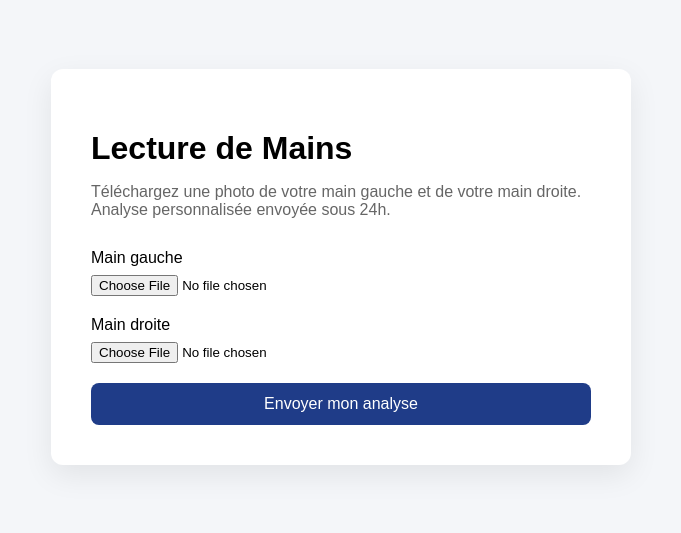
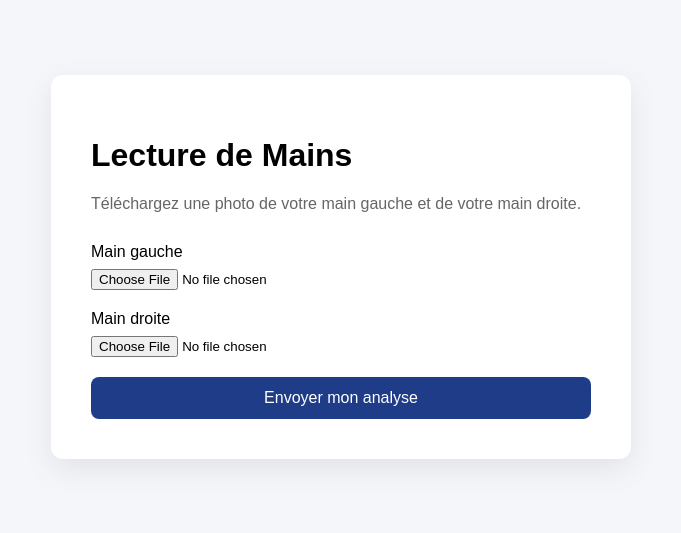
Before and after one commit to Pelleas6/palm-mvp, a Next.js app: page / in a window 1280 px wide. Shown: the part 141-674 px from the top of the page, without its empty margins (299-980 px from the left). Built offline with nearby package versions, Linux system fonts and the light colour scheme.

Commit message:
Update page.js

```diff
--- a/app/page.js
+++ b/app/page.js
@@ -8,9 +8,7 @@ export default function Home() {
   const [error, setError] = useState("");
   const [loading, setLoading] = useState(false);
 
-  const handleSubmit = async (e) => {
-    e.preventDefault(); // IMPORTANT
-
+  const handleUpload = async () => {
     if (!leftHand || !rightHand) {
       setError("Veuillez télécharger les deux mains.");
       return;
@@ -60,16 +58,12 @@ export default function Home() {
         width: "100%",
         maxWidth: "500px"
       }}>
-        <h1 style={{ marginBottom: "10px" }}>
-          Lecture de Mains
-        </h1>
+        <h1>Lecture de Mains</h1>
 
         <p style={{ color: "#666", marginBottom: "30px" }}>
           Téléchargez une photo de votre main gauche et de votre main droite.
-          Analyse personnalisée envoyée sous 24h.
         </p>
 
-        <form onSubmit={handleSubmit}>
         <div style={{ marginBottom: "20px" }}>
           <label>Main gauche</label>
           <input
@@ -97,7 +91,7 @@ export default function Home() {
         )}
 
         <button
-            type="submit"
+          onClick={handleUpload}
           disabled={loading}
           style={{
             width: "100%",
@@ -112,7 +106,6 @@ export default function Home() {
         >
           {loading ? "Envoi..." : "Envoyer mon analyse"}
         </button>
-        </form>
       </div>
     </main>
   );
```
Lines whose indentation alone changed are shown as unchanged.
